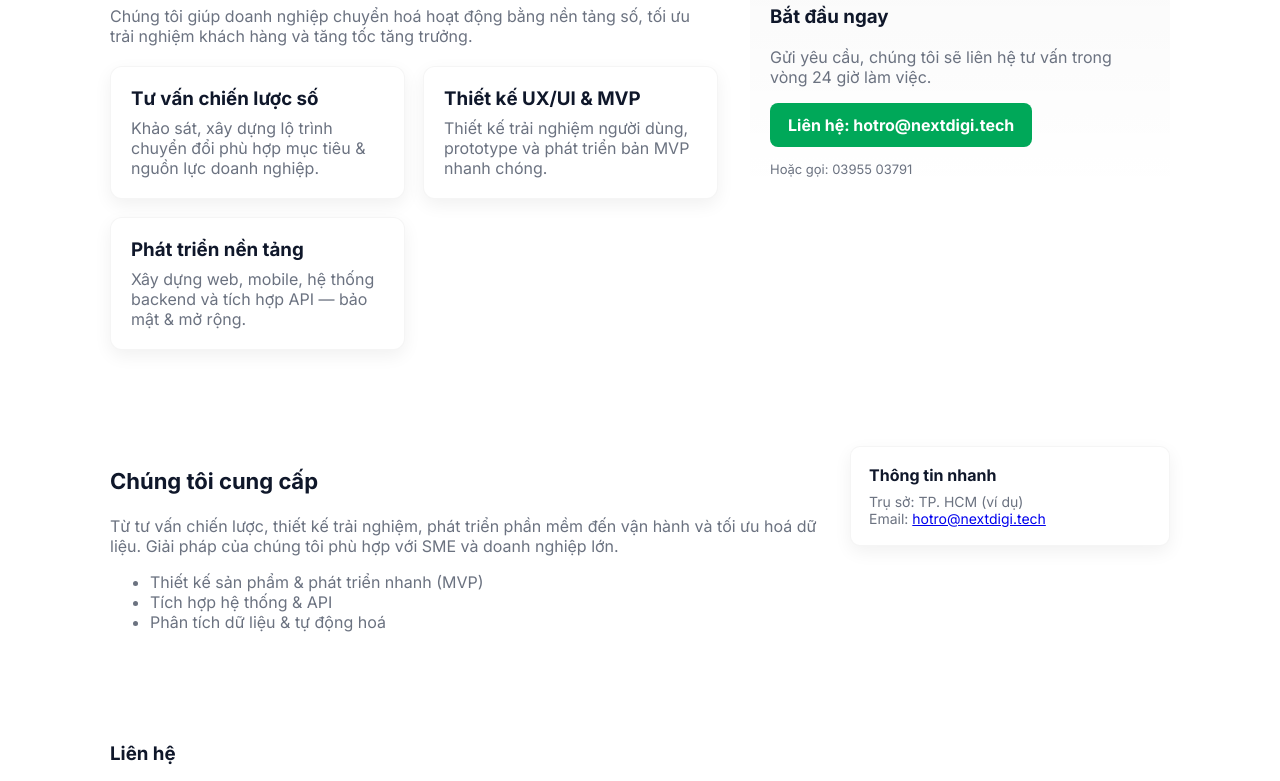
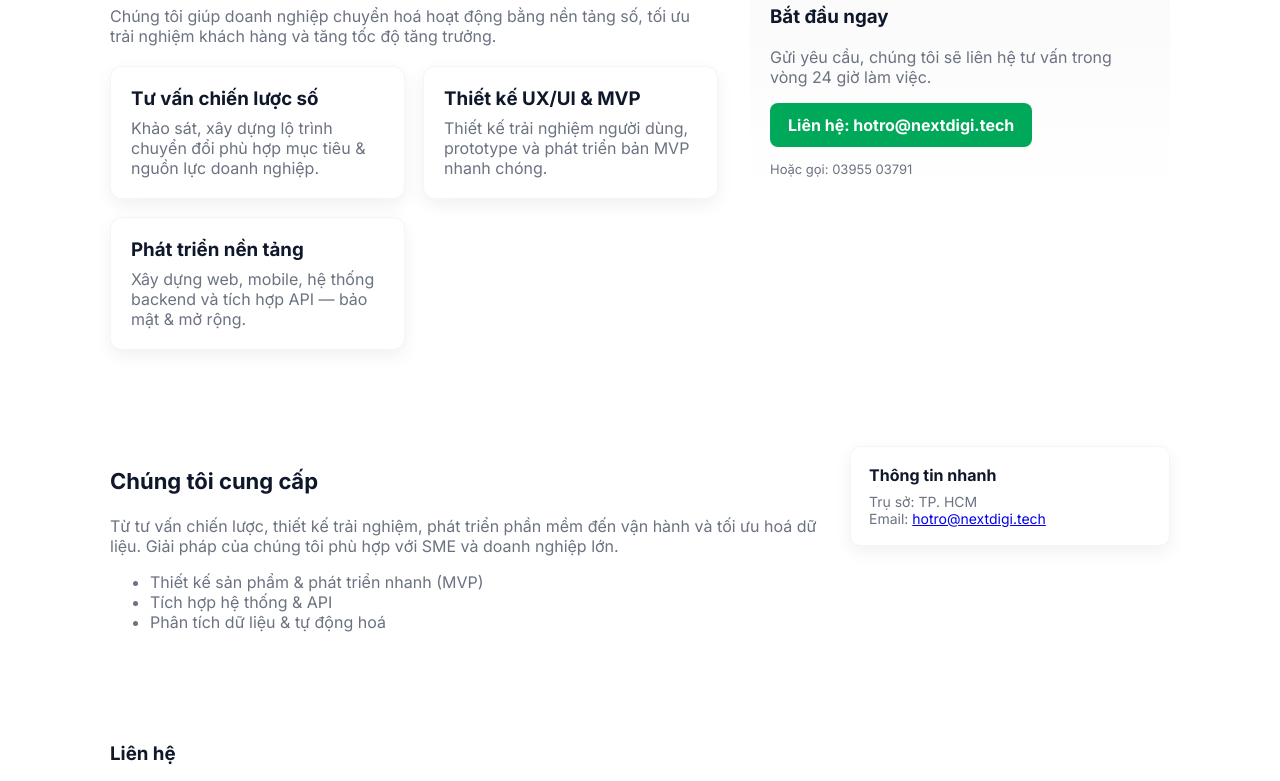
Before and after one commit to nathoang/nextbase, a plain HTML site: page index.html in a window 1280 px wide. Shown: the part 308-1089 px from the top of the page. Drawn offline with Linux system fonts and the light colour scheme.

Commit message:
update 2

```diff
--- a/index.html
+++ b/index.html
@@ -93,7 +93,7 @@
         <div>
           <span class="badge">Chuyển đổi số</span>
           <h2>Giải pháp chuyển đổi số — Thiết kế &amp; phát triển sản phẩm số</h2>
-          <p class="lead">Chúng tôi giúp doanh nghiệp chuyển hoá hoạt động bằng nền tảng số, tối ưu trải nghiệm khách hàng và tăng tốc tăng trưởng.</p>
+          <p class="lead">Chúng tôi giúp doanh nghiệp chuyển hoá hoạt động bằng nền tảng số, tối ưu trải nghiệm khách hàng và tăng tốc độ tăng trưởng.</p>
 
           <div class="card-grid" style="margin-top:18px">
             <div class="card">
@@ -136,7 +136,7 @@
           <div style="width:320px">
             <div style="background:#fff;border-radius:10px;padding:18px;box-shadow:0 6px 18px rgba(10,12,18,0.06);border:1px solid rgba(0,0,0,0.04)">
               <h4 style="margin:0 0 8px">Thông tin nhanh</h4>
-              <p style="margin:0;color:var(--muted);font-size:14px">Trụ sở: TP. HCM (ví dụ)<br />Email: <a href="mailto:hotro@nextdigi.tech">hotro@nextdigi.tech</a></p>
+              <p style="margin:0;color:var(--muted);font-size:14px">Trụ sở: TP. HCM<br />Email: <a href="mailto:hotro@nextdigi.tech">hotro@nextdigi.tech</a></p>
             </div>
           </div>
         </div>
```
